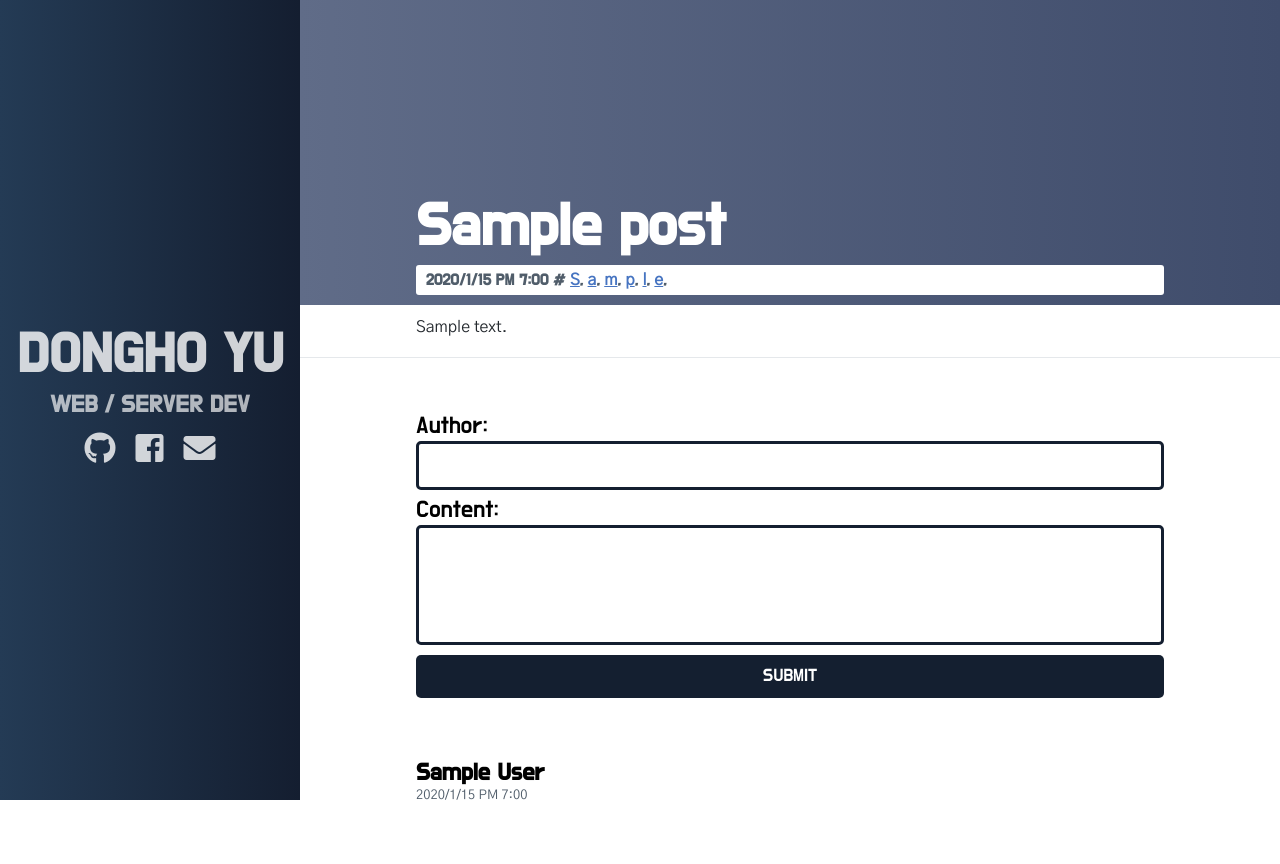
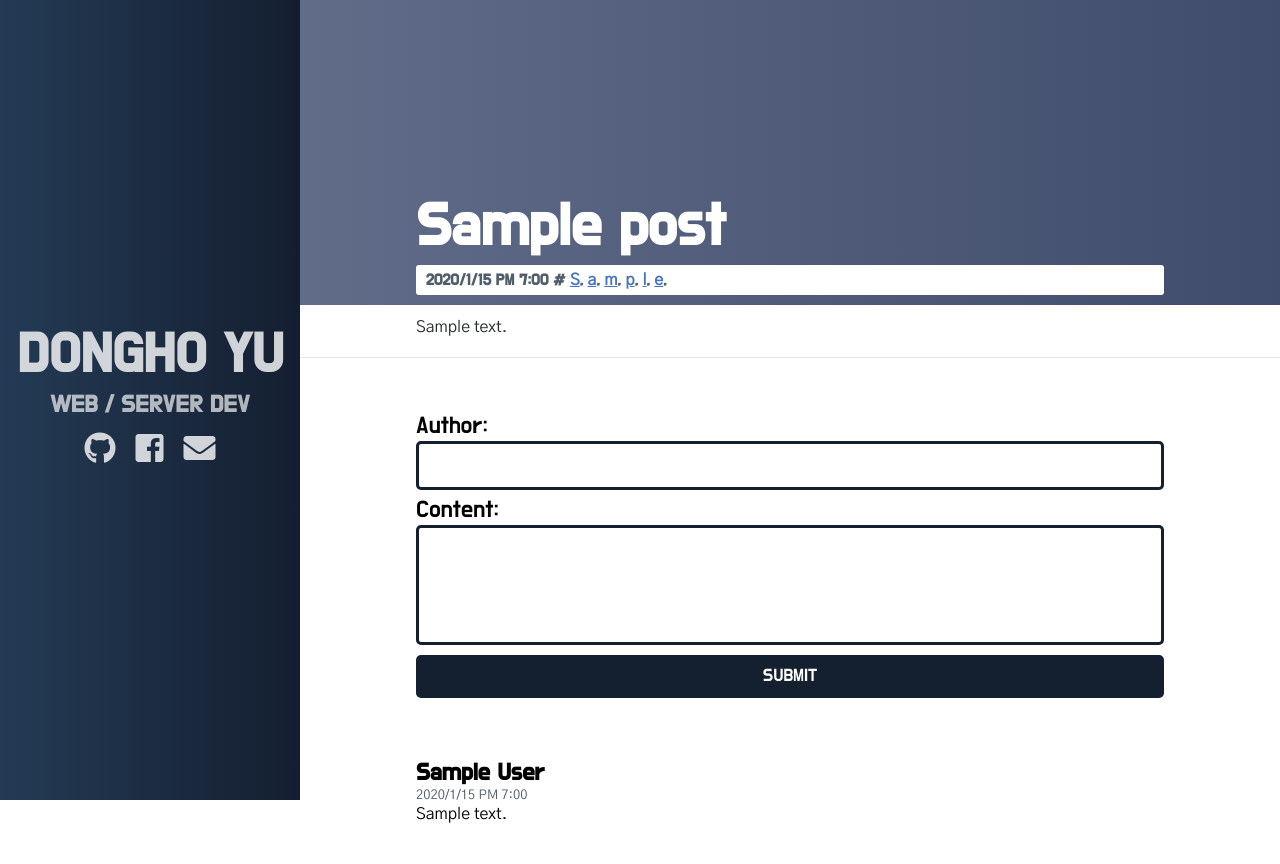
Before and after one commit to n0rr7882/django-blog, a Django app: template blog/templates/blog/post_detail.html in a window 1280 px wide. Before the commit the page ends 800 px from the top, so only its background shows below. Run offline with Django 3.2, Linux system fonts and the light colour scheme; the template is opened without the code that fills it: values that come from a table or form of the project are taken from there, others are empty; tables that the repository leaves empty hold one stand-in row (values such as "Sample post"); some web fonts are replaced.

Commit message:
css 수정

```diff
--- a/blog/static/css/layout.css
+++ b/blog/static/css/layout.css
@@ -23,7 +23,6 @@ body {
     margin: 0;
     padding: 0;
     width: 100%;
-    height: 100%;
     background: #FFFFFF;
 }
 
@@ -35,14 +34,13 @@ hr {
 .app {
     display: flex;
     flex-direction: row;
-    height: 100%;
     width: 100%;
 }
 
 .header {
     position: fixed;
     width: 300px;
-    height: 100%;
+    height: 100vh;
     display: flex;
     flex-direction: column;
     justify-content: center;
@@ -98,9 +96,7 @@ hr {
 
 .main {
     padding-left: 300px;
-    height: 100%;
     width: 100%;
-    overflow: auto;
 }
 
 @media screen and (max-width: 768px) {
```
